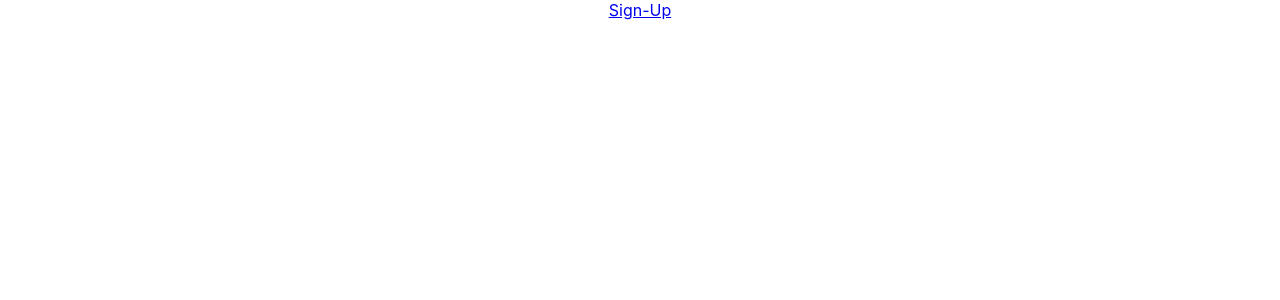
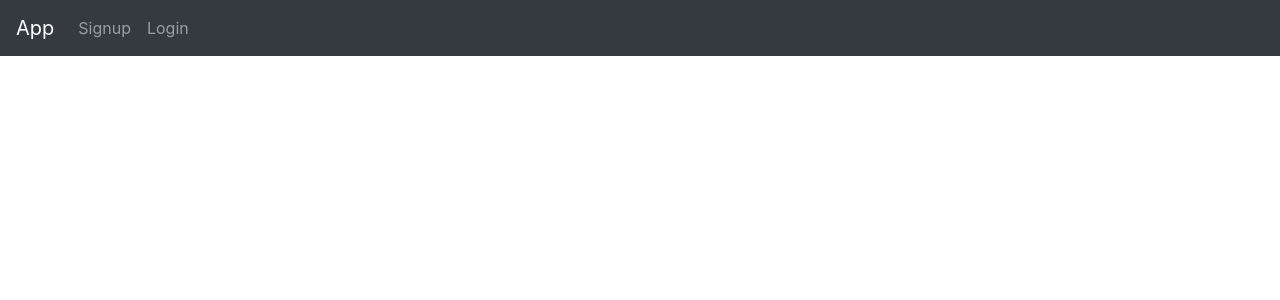
Before and after one commit to sahil-athia/i-project, a React (Create React App) app: page / in a window 1280 px wide. Shown: the top 300 px of the page. Built offline with nearby package versions, Linux system fonts and the light colour scheme.

Commit message:
add nav bar for signup

```diff
--- a/package.json
+++ b/package.json
@@ -6,7 +6,9 @@
     "@testing-library/jest-dom": "^5.11.9",
     "@testing-library/react": "^11.2.5",
     "@testing-library/user-event": "^12.7.3",
+    "bootstrap": "^4.6.0",
     "react": "^17.0.1",
+    "react-bootstrap": "^1.5.0",
     "react-dom": "^17.0.1",
     "react-scripts": "4.0.3",
     "web-vitals": "^1.1.0"
--- a/src/App.js
+++ b/src/App.js
@@ -1,7 +1,10 @@
 import './App.css';
-import { useEffect } from 'react'
+import 'bootstrap/dist/css/bootstrap.min.css';
+import { Navbar, Nav } from 'react-bootstrap'
+import { useEffect, useState } from 'react'
 
 function App() {
+  const [state, setState] = useState({isLoggedIn: false})
   useEffect(() => {
     const script = document.createElement('script');
 
@@ -17,7 +20,13 @@ function App() {
   }, []);
   return (
     <div className="App">
-      <a href="#/ms/signup/60381a660dd8ef0004dd0f58">Sign-Up</a>
+    <Navbar bg="dark" variant="dark">
+      <Navbar.Brand className="brand" >App</Navbar.Brand>
+      <Nav className="mr-auto">
+        <Nav.Link className="link" href="#/ms/signup/60381a660dd8ef0004dd0f58">Signup</Nav.Link>
+        <Nav.Link className="link" href="#/ms/login">Login</Nav.Link>
+      </Nav>
+    </Navbar>
     </div>
   );
 }
```
Also changed, not shown: 1 other file (tests, documents, lock files or other folders).
